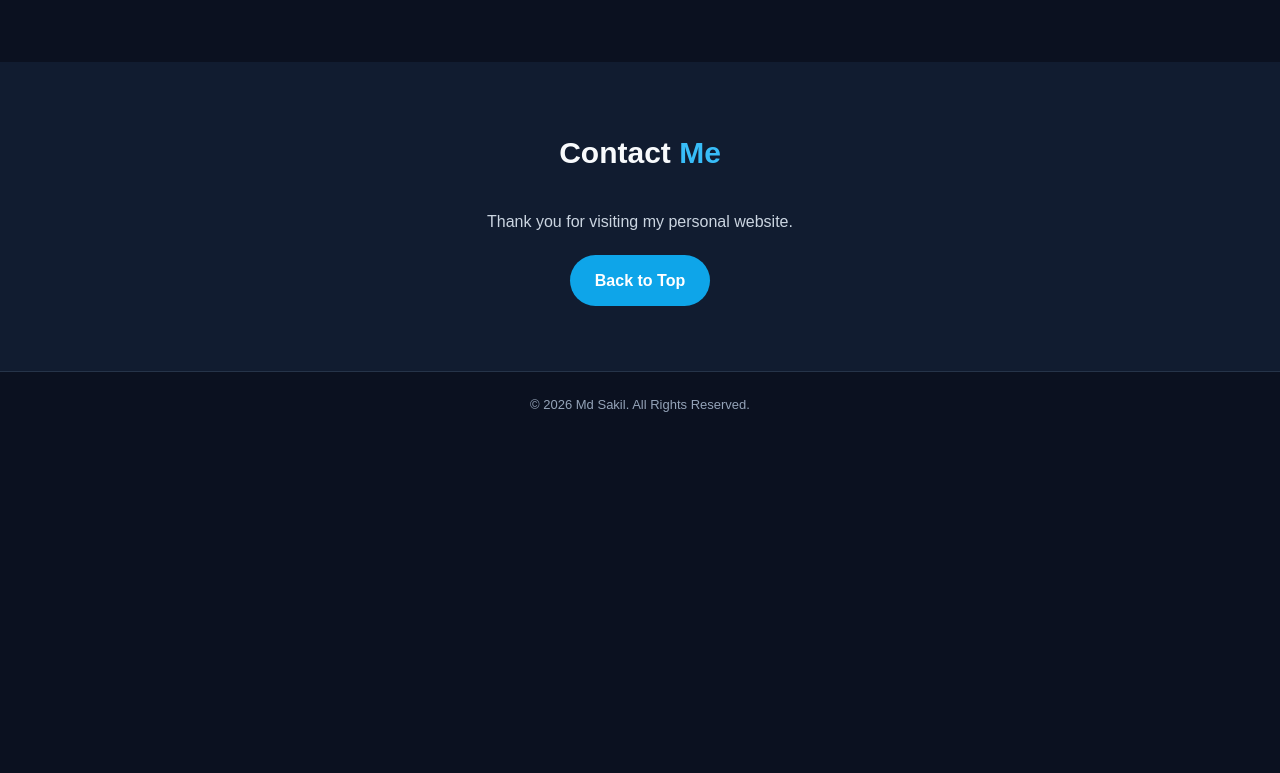
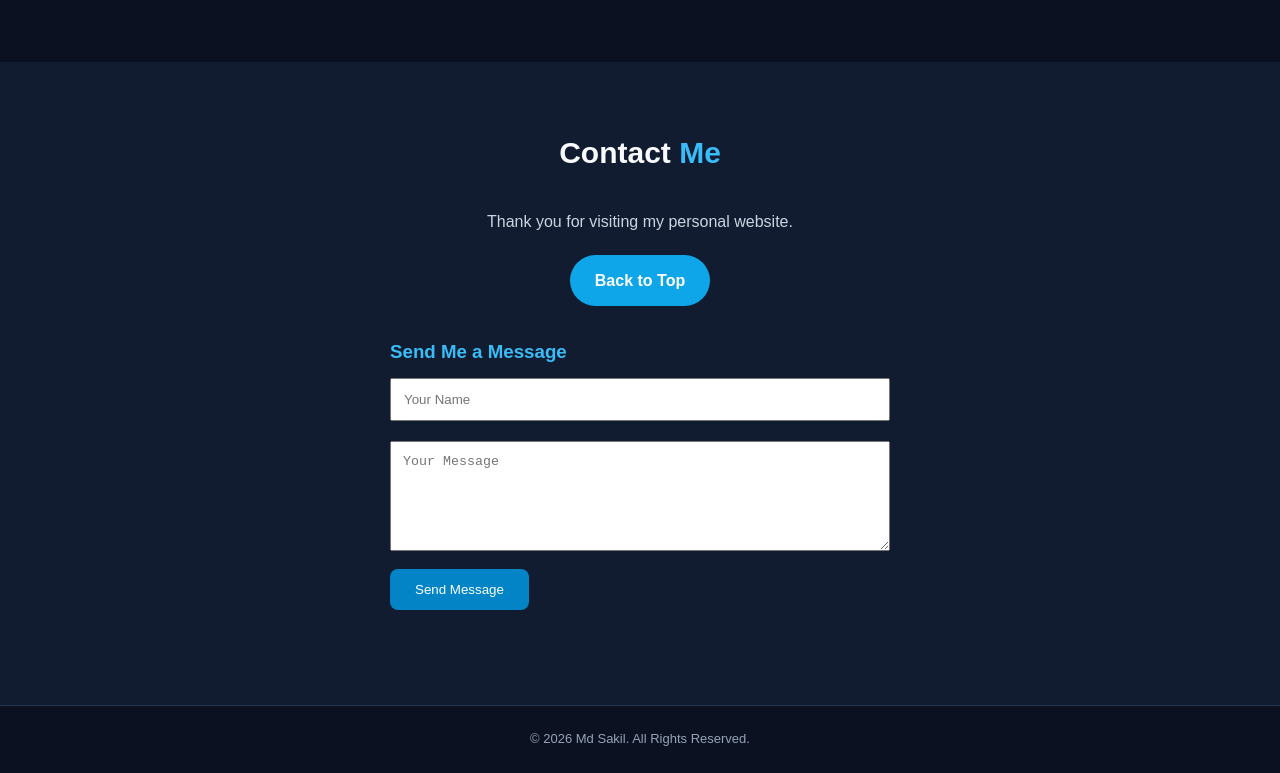
Before and after one commit to sakilahmed89/my-personal-website, a plain HTML site: page index.html in a window 1280 px wide. Shown: the part 1314-2087 px from the top of the page. Before the commit the page ends 1753 px from the top, so only its background shows below. Drawn offline with Linux system fonts and the light colour scheme.

Commit message:
Implement contact form in index.html
Added a contact form to allow users to send messages directly via email.

```diff
--- a/index.html
+++ b/index.html
@@ -214,7 +214,25 @@ style="width:150px;height:150px;border-radius:50%;object-fit:cover;margin:20px a
 <section class="contact" id="contact">
   <h2 class="section-title">Contact <span>Me</span></h2>
   <p>Thank you for visiting my personal website.</p>
-  <a class="btn" href="#home">Back to Top</a>
+  <a class="btn" href="#home">Back to Top</a><div style="max-width:500px;margin:30px auto;text-align:left;">
+
+  <h3 style="color:#38bdf8;">Send Me a Message</h3>
+
+  <form onsubmit="event.preventDefault();window.location.href='mailto:sakilahmd89@gmail.com?subject='+encodeURIComponent('Website Message')+'&body='+encodeURIComponent('Name: '+this.name.value+'\nMessage: '+this.message.value);">
+
+    <input name="name" type="text" placeholder="Your Name" required
+    style="width:100%;padding:12px;margin:10px 0;">
+
+    <textarea name="message" placeholder="Your Message" required
+    style="width:100%;height:110px;padding:12px;margin:10px 0;"></textarea>
+
+    <button type="submit"
+    style="background:#0284c7;color:white;padding:13px 25px;border:0;border-radius:8px;">
+    Send Message
+    </button>
+
+  </form>
+  </div>
 </section>
 
 <footer>
```
